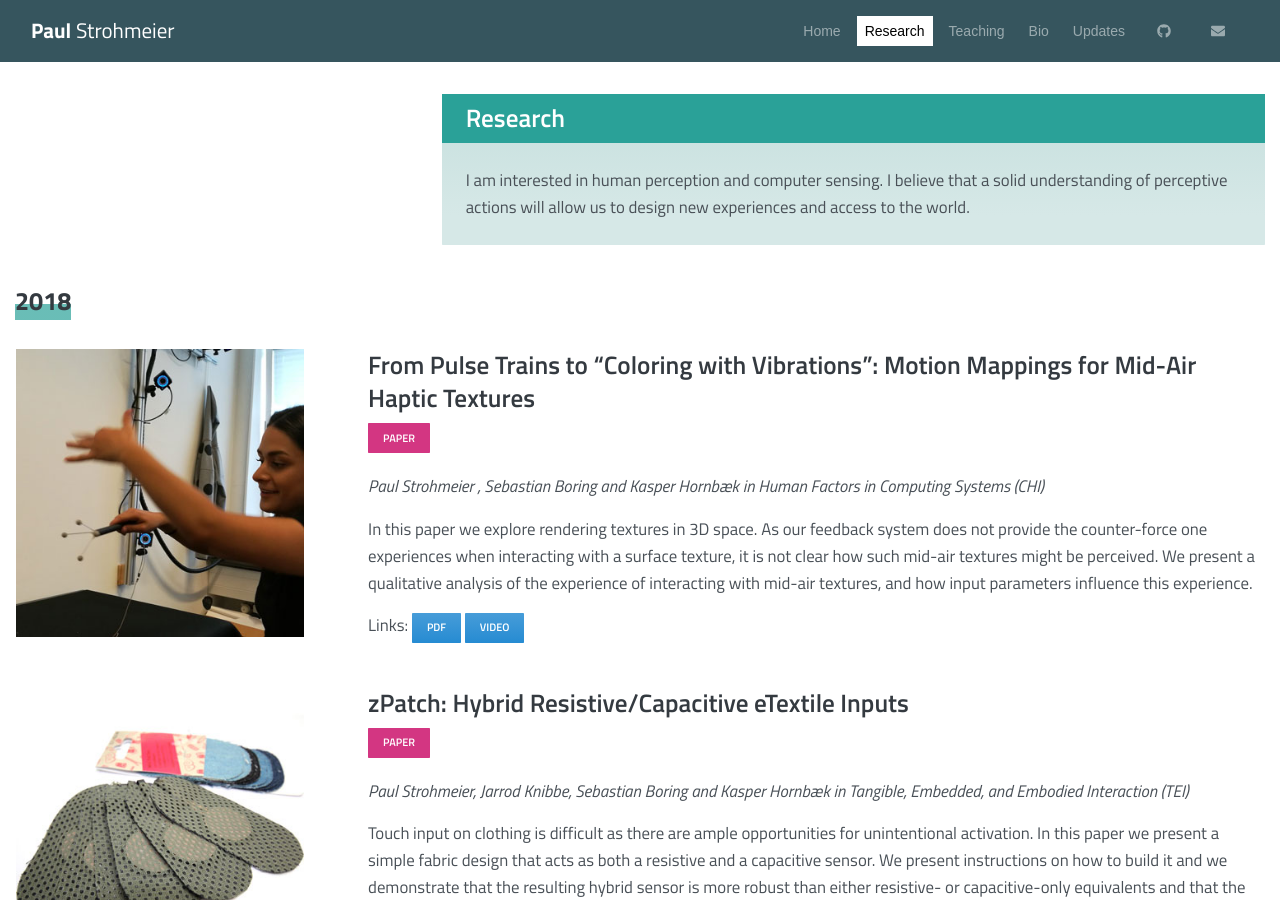
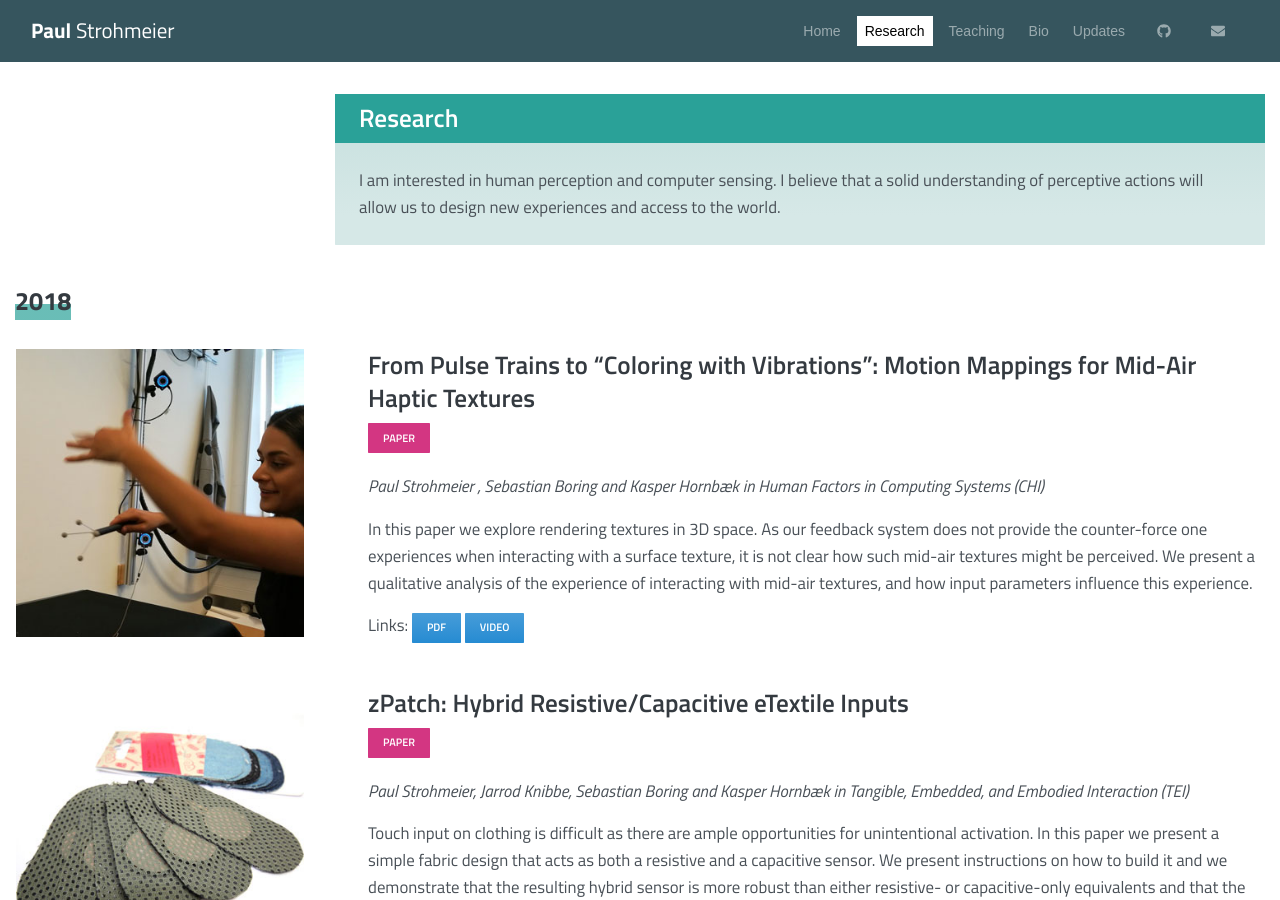
Before and after one commit to fkeel/fkeel.gitub.io, a Jekyll site: the page built from research.html, in a window 1280 px wide and 900 px high. Built offline with Jekyll 4.4.1, drawn with Linux system fonts in a browser that asks for light colours.

Commit message:
Update research.html

```diff
--- a/research.html
+++ b/research.html
@@ -5,7 +5,7 @@ active_menu_title: "Research"
 ---
 
 <div class="row">
-  <div class="offset-xl-4 col-xl-8 offset-md-0 col-md-12">
+  <div class="offset-xl-3 col-xl-9 offset-md-0 col-md-12">
     <div class="card card-pricing border-0 bg-cyan-ll py-0">
       <h4 class="mb-0 pl-4 mt-0 k-subheader bg-cyan text-white py-2 mx-0">{{ page.title }}</h4>
       <div class="card-body py-4">
```
